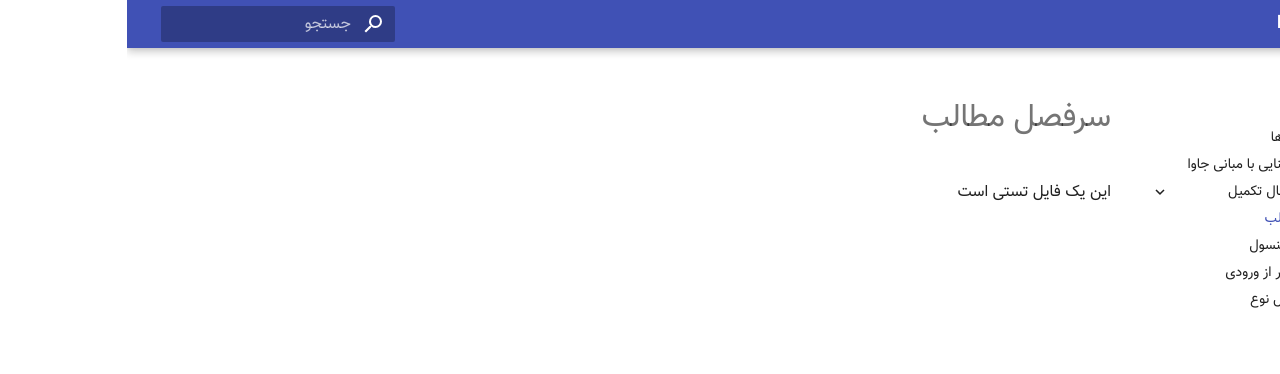
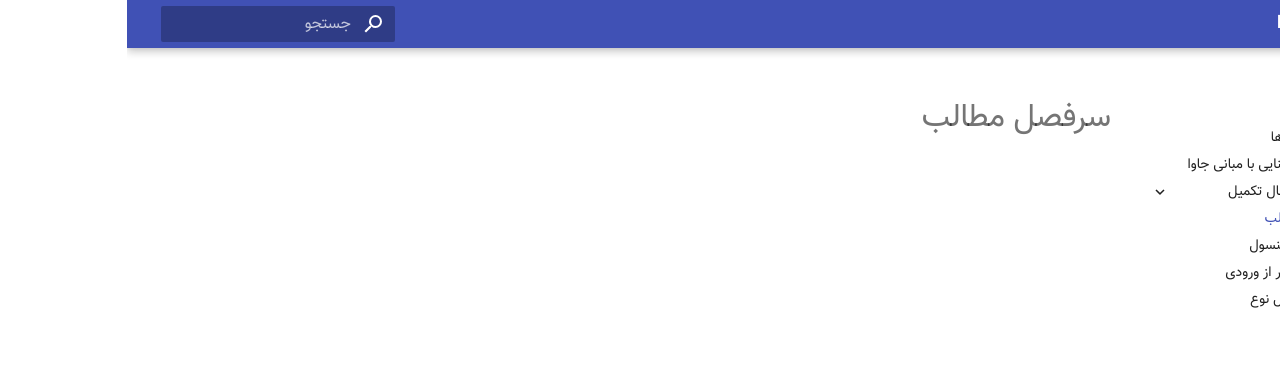
Before and after one commit to javacup-ir/tutorial, an MkDocs documentation site: the page built from docs/فصل دوم _ در حال تکمیل/1.md, in a window 1280 px wide. Shown: the top 374 px of the page. Built offline with MkDocs 1.6.1 and Material for MkDocs 9.7.7, drawn with Linux system fonts in a browser that asks for light colours.

Commit message:
my second commit

```diff
--- a/docs/فصل دوم _ در حال تکمیل/1.md
+++ b/docs/فصل دوم _ در حال تکمیل/1.md
@@ -1,3 +1 @@
 # سرفصل مطالب
-
-این یک فایل تستی است
```
